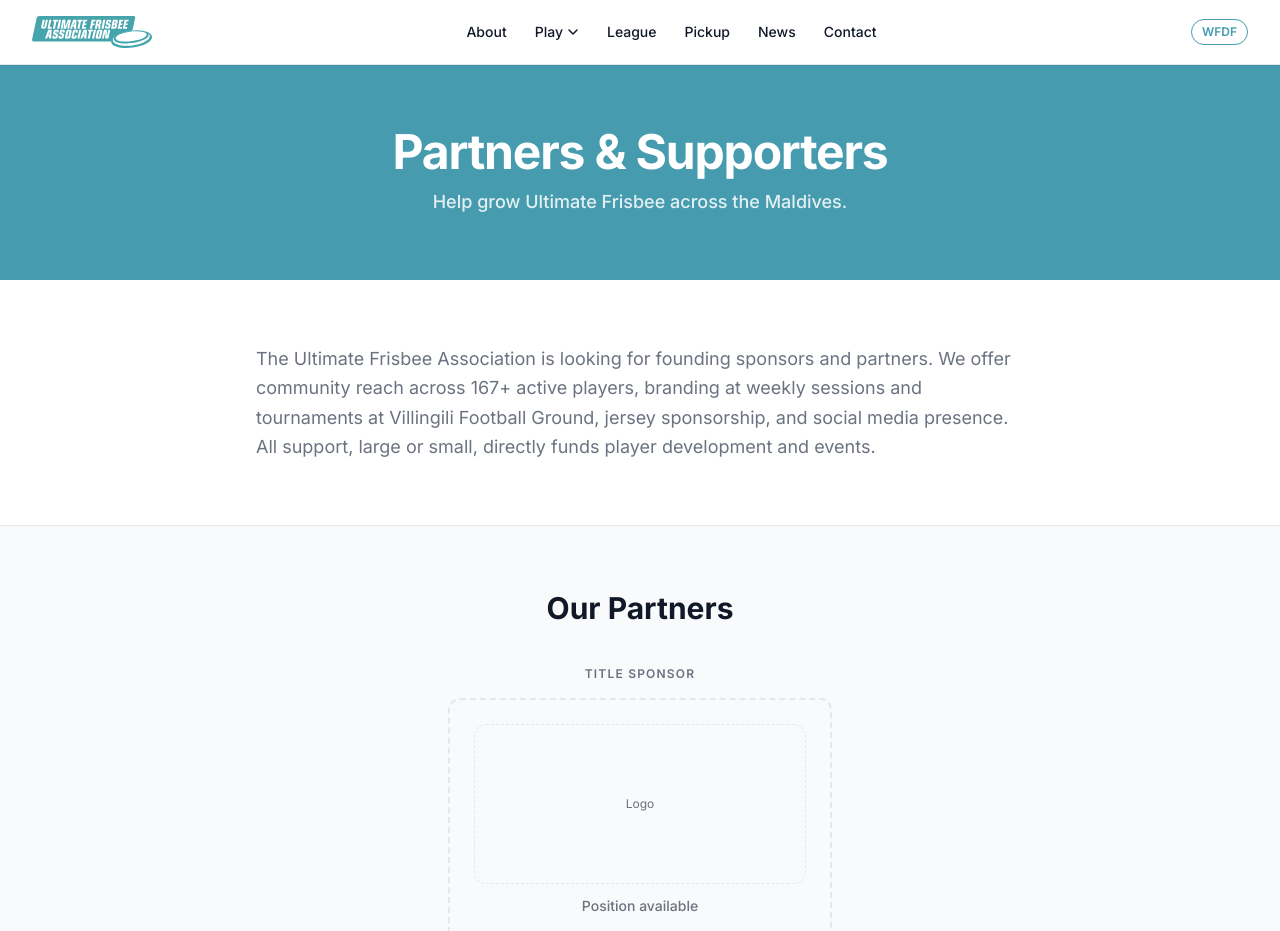
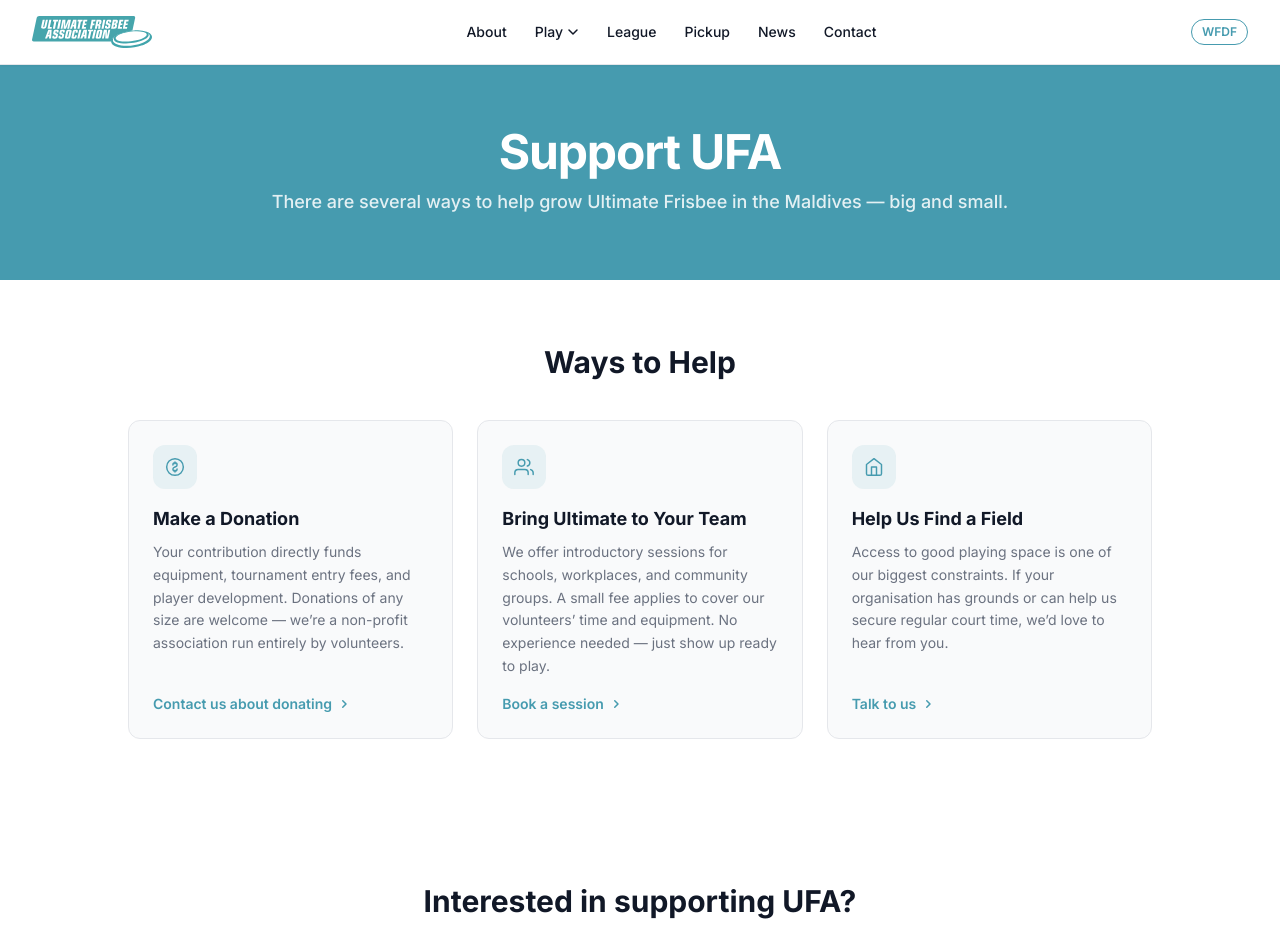
Before and after one commit to ammmsl/frisbee.mv, a Next.js app: page /sponsors in a window 1280 px wide. Shown: the top 931 px of the page. Built offline with nearby package versions, Linux system fonts and the light colour scheme.

Commit message:
Sponsor Page Rework

```diff
--- a/app/(site)/sponsors/page.tsx
+++ b/app/(site)/sponsors/page.tsx
@@ -20,9 +20,9 @@ const sponsors = sponsorsData as Sponsor[];
 
 export function generateMetadata(): Metadata {
   return {
-    title: 'Sponsors | frisbee.mv',
+    title: 'Support UFA | frisbee.mv',
     description:
-      'Support the Ultimate Frisbee Association. Sponsorship opportunities for organisations who want to back the growth of Ultimate Frisbee in the Maldives.',
+      'Support the Ultimate Frisbee Association. Donate, book an introductory session, or help us find playing space in the Maldives.',
   };
 }
 
@@ -30,27 +30,6 @@ export function generateMetadata(): Metadata {
 
 function getActiveSponsorsByTier(tier: Sponsor['tier']): Sponsor[] {
   return sponsors.filter((s) => s.tier === tier && s.active);
-}
-
-/* ─── Placeholder card ──────────────────────────────────────────────────────── */
-
-function PlaceholderCard({ size }: { size: 'large' | 'medium' | 'small' }) {
-  const logoHeight: Record<string, string> = {
-    large: 'h-40',
-    medium: 'h-32',
-    small: 'h-24',
-  };
-  return (
-    <div className="rounded-xl border-2 border-dashed border-[var(--border)] bg-[var(--bg-surface)] p-6 flex flex-col items-center justify-center gap-3 text-center">
-      <div
-        className={`${logoHeight[size]} w-full rounded-lg border border-dashed border-[var(--border)] flex items-center justify-center`}
-        aria-hidden="true"
-      >
-        <span className="text-xs text-[var(--text-muted)]">Logo</span>
-      </div>
-      <p className="text-sm text-[var(--text-muted)] font-medium">Position available</p>
-    </div>
-  );
 }
 
 /* ─── Active sponsor card ───────────────────────────────────────────────────── */
@@ -87,6 +66,8 @@ export default function SponsorsPage() {
   const titleSponsors = getActiveSponsorsByTier('title');
   const goldSponsors = getActiveSponsorsByTier('gold');
   const communitySponsors = getActiveSponsorsByTier('community');
+  const hasAnyActive =
+    titleSponsors.length > 0 || goldSponsors.length > 0 || communitySponsors.length > 0;
 
   return (
     <>
@@ -97,78 +78,193 @@ export default function SponsorsPage() {
       >
         <div className="mx-auto max-w-3xl text-center">
           <h1 className="text-4xl sm:text-5xl font-bold text-white tracking-tight mb-3">
-            Partners &amp; Supporters
+            Support UFA
           </h1>
           <p className="text-lg text-white/85 font-medium">
-            Help grow Ultimate Frisbee across the Maldives.
+            There are several ways to help grow Ultimate Frisbee in the Maldives — big and small.
           </p>
         </div>
       </section>
 
-      {/* ── Overview ──────────────────────────────────────────────────────── */}
-      <section className="py-16 px-4">
-        <div className="mx-auto max-w-3xl">
-          <p className="text-lg text-[var(--text-muted)] leading-relaxed">
-            The Ultimate Frisbee Association is looking for founding sponsors and partners. We
-            offer community reach across 167+ active players, branding at weekly sessions and
-            tournaments at Villingili Football Ground, jersey sponsorship, and social media
-            presence. All support, large or small, directly funds player development and events.
+      {/* ── Ways to Support ───────────────────────────────────────────────── */}
+      <section className="py-16 px-4" aria-labelledby="ways-heading">
+        <div className="mx-auto max-w-5xl">
+          <h2
+            id="ways-heading"
+            className="text-2xl sm:text-3xl font-bold text-[var(--text-primary)] mb-10 text-center"
+          >
+            Ways to Help
+          </h2>
+
+          <div className="grid gap-6 lg:grid-cols-3">
+            {/* Card 1 — Donate */}
+            <div className="rounded-xl border border-[var(--border)] bg-[var(--bg-surface)] p-6 flex flex-col gap-4">
+              <div className="w-11 h-11 rounded-lg bg-[var(--accent)]/10 flex items-center justify-center shrink-0" aria-hidden="true">
+                <svg
+                  xmlns="http://www.w3.org/2000/svg"
+                  viewBox="0 0 24 24"
+                  fill="none"
+                  stroke="currentColor"
+                  strokeWidth="1.75"
+                  strokeLinecap="round"
+                  strokeLinejoin="round"
+                  className="w-5 h-5 text-[var(--accent)]"
+                >
+                  <path d="M12 2C6.48 2 2 6.48 2 12s4.48 10 10 10 10-4.48 10-10S17.52 2 12 2z" />
+                  <path d="M12 6v2M12 16v2M9.5 9.5a2.5 2.5 0 0 1 5 0c0 1.5-1 2-2.5 2.5S9.5 13 9.5 14.5a2.5 2.5 0 0 0 5 0" />
+                </svg>
+              </div>
+              <div className="flex flex-col gap-2 flex-1">
+                <h3 className="text-lg font-bold text-[var(--text-primary)]">Make a Donation</h3>
+                <p className="text-sm text-[var(--text-muted)] leading-relaxed flex-1">
+                  Your contribution directly funds equipment, tournament entry fees, and player
+                  development. Donations of any size are welcome — we&rsquo;re a non-profit
+                  association run entirely by volunteers.
                 </p>
+              </div>
+              <Link
+                href="/contact"
+                className="inline-flex items-center gap-1 text-sm font-semibold text-[var(--accent)] hover:text-[var(--accent-hover)] focus-visible:outline-2 focus-visible:outline-offset-2 focus-visible:outline-[var(--accent)] rounded transition-colors"
+              >
+                Contact us about donating
+                <svg xmlns="http://www.w3.org/2000/svg" viewBox="0 0 16 16" fill="currentColor" className="w-4 h-4" aria-hidden="true">
+                  <path fillRule="evenodd" d="M6.22 4.22a.75.75 0 0 1 1.06 0l3.25 3.25a.75.75 0 0 1 0 1.06L7.28 11.78a.75.75 0 0 1-1.06-1.06L8.94 8 6.22 5.28a.75.75 0 0 1 0-1.06Z" clipRule="evenodd" />
+                </svg>
+              </Link>
+            </div>
+
+            {/* Card 2 — Intro Sessions */}
+            <div className="rounded-xl border border-[var(--border)] bg-[var(--bg-surface)] p-6 flex flex-col gap-4">
+              <div className="w-11 h-11 rounded-lg bg-[var(--accent)]/10 flex items-center justify-center shrink-0" aria-hidden="true">
+                <svg
+                  xmlns="http://www.w3.org/2000/svg"
+                  viewBox="0 0 24 24"
+                  fill="none"
+                  stroke="currentColor"
+                  strokeWidth="1.75"
+                  strokeLinecap="round"
+                  strokeLinejoin="round"
+                  className="w-5 h-5 text-[var(--accent)]"
+                >
+                  <path d="M17 21v-2a4 4 0 0 0-4-4H5a4 4 0 0 0-4 4v2" />
+                  <circle cx="9" cy="7" r="4" />
+                  <path d="M23 21v-2a4 4 0 0 0-3-3.87" />
+                  <path d="M16 3.13a4 4 0 0 1 0 7.75" />
+                </svg>
+              </div>
+              <div className="flex flex-col gap-2 flex-1">
+                <h3 className="text-lg font-bold text-[var(--text-primary)]">Bring Ultimate to Your Team</h3>
+                <p className="text-sm text-[var(--text-muted)] leading-relaxed flex-1">
+                  We offer introductory sessions for schools, workplaces, and community groups. A
+                  small fee applies to cover our volunteers&rsquo; time and equipment. No experience
+                  needed — just show up ready to play.
+                </p>
+              </div>
+              <Link
+                href="/contact"
+                className="inline-flex items-center gap-1 text-sm font-semibold text-[var(--accent)] hover:text-[var(--accent-hover)] focus-visible:outline-2 focus-visible:outline-offset-2 focus-visible:outline-[var(--accent)] rounded transition-colors"
+              >
+                Book a session
+                <svg xmlns="http://www.w3.org/2000/svg" viewBox="0 0 16 16" fill="currentColor" className="w-4 h-4" aria-hidden="true">
+                  <path fillRule="evenodd" d="M6.22 4.22a.75.75 0 0 1 1.06 0l3.25 3.25a.75.75 0 0 1 0 1.06L7.28 11.78a.75.75 0 0 1-1.06-1.06L8.94 8 6.22 5.28a.75.75 0 0 1 0-1.06Z" clipRule="evenodd" />
+                </svg>
+              </Link>
+            </div>
+
+            {/* Card 3 — Facility */}
+            <div className="rounded-xl border border-[var(--border)] bg-[var(--bg-surface)] p-6 flex flex-col gap-4">
+              <div className="w-11 h-11 rounded-lg bg-[var(--accent)]/10 flex items-center justify-center shrink-0" aria-hidden="true">
+                <svg
+                  xmlns="http://www.w3.org/2000/svg"
+                  viewBox="0 0 24 24"
+                  fill="none"
+                  stroke="currentColor"
+                  strokeWidth="1.75"
+                  strokeLinecap="round"
+                  strokeLinejoin="round"
+                  className="w-5 h-5 text-[var(--accent)]"
+                >
+                  <path d="M3 9l9-7 9 7v11a2 2 0 0 1-2 2H5a2 2 0 0 1-2-2z" />
+                  <polyline points="9 22 9 12 15 12 15 22" />
+                </svg>
+              </div>
+              <div className="flex flex-col gap-2 flex-1">
+                <h3 className="text-lg font-bold text-[var(--text-primary)]">Help Us Find a Field</h3>
+                <p className="text-sm text-[var(--text-muted)] leading-relaxed flex-1">
+                  Access to good playing space is one of our biggest constraints. If your
+                  organisation has grounds or can help us secure regular court time, we&rsquo;d love
+                  to hear from you.
+                </p>
+              </div>
+              <Link
+                href="/contact"
+                className="inline-flex items-center gap-1 text-sm font-semibold text-[var(--accent)] hover:text-[var(--accent-hover)] focus-visible:outline-2 focus-visible:outline-offset-2 focus-visible:outline-[var(--accent)] rounded transition-colors"
+              >
+                Talk to us
+                <svg xmlns="http://www.w3.org/2000/svg" viewBox="0 0 16 16" fill="currentColor" className="w-4 h-4" aria-hidden="true">
+                  <path fillRule="evenodd" d="M6.22 4.22a.75.75 0 0 1 1.06 0l3.25 3.25a.75.75 0 0 1 0 1.06L7.28 11.78a.75.75 0 0 1-1.06-1.06L8.94 8 6.22 5.28a.75.75 0 0 1 0-1.06Z" clipRule="evenodd" />
+                </svg>
+              </Link>
+            </div>
+          </div>
         </div>
       </section>
 
-      {/* ── Sponsor tier grid ─────────────────────────────────────────────── */}
+      {/* ── Partners (only shown when at least one active sponsor exists) ───── */}
+      {hasAnyActive && (
         <section
           className="py-16 px-4 bg-[var(--bg-surface)] border-y border-[var(--border)]"
-        aria-labelledby="tiers-heading"
+          aria-labelledby="partners-heading"
         >
           <div className="mx-auto max-w-5xl">
             <h2
-            id="tiers-heading"
+              id="partners-heading"
               className="text-2xl sm:text-3xl font-bold text-[var(--text-primary)] mb-10 text-center"
             >
-            Our Partners
+              Our Partners &amp; Supporters
             </h2>
 
-          {/* Title Sponsor — 1 slot */}
+            {titleSponsors.length > 0 && (
               <div className="mb-10">
                 <p className="text-xs font-semibold uppercase tracking-widest text-[var(--text-muted)] mb-4 text-center">
                   Title Sponsor
                 </p>
                 <div className="max-w-sm mx-auto">
-              {titleSponsors.length > 0 ? (
-                titleSponsors.map((s) => <SponsorCard key={s.id} sponsor={s} />)
-              ) : (
-                <PlaceholderCard size="large" />
-              )}
+                  {titleSponsors.map((s) => (
+                    <SponsorCard key={s.id} sponsor={s} />
+                  ))}
                 </div>
               </div>
+            )}
 
-          {/* Gold Partners — 2 slots */}
+            {goldSponsors.length > 0 && (
               <div className="mb-10">
                 <p className="text-xs font-semibold uppercase tracking-widest text-[var(--text-muted)] mb-4 text-center">
                   Gold Partners
                 </p>
                 <div className="grid gap-4 sm:grid-cols-2 max-w-2xl mx-auto">
-              {goldSponsors.length > 0
-                ? goldSponsors.map((s) => <SponsorCard key={s.id} sponsor={s} />)
-                : [0, 1].map((i) => <PlaceholderCard key={i} size="medium" />)}
+                  {goldSponsors.map((s) => (
+                    <SponsorCard key={s.id} sponsor={s} />
+                  ))}
                 </div>
               </div>
+            )}
 
-          {/* Community Supporters — 3 slots */}
+            {communitySponsors.length > 0 && (
               <div>
                 <p className="text-xs font-semibold uppercase tracking-widest text-[var(--text-muted)] mb-4 text-center">
                   Community Supporters
                 </p>
                 <div className="grid gap-4 sm:grid-cols-2 lg:grid-cols-3">
-              {communitySponsors.length > 0
-                ? communitySponsors.map((s) => <SponsorCard key={s.id} sponsor={s} />)
-                : [0, 1, 2].map((i) => <PlaceholderCard key={i} size="small" />)}
+                  {communitySponsors.map((s) => (
+                    <SponsorCard key={s.id} sponsor={s} />
+                  ))}
                 </div>
               </div>
+            )}
           </div>
         </section>
+      )}
 
       {/* ── Contact CTA ───────────────────────────────────────────────────── */}
       <section className="py-20 px-4 text-center">
@@ -177,8 +273,8 @@ export default function SponsorsPage() {
             Interested in supporting UFA?
           </h2>
           <p className="text-[var(--text-muted)] mb-8">
-            We&rsquo;d love to hear from you. Get in touch and we&rsquo;ll share our sponsorship
-            package.
+            We&rsquo;d love to hear from you — whether you want to donate, book a session, or
+            discuss another way to help.
           </p>
           <Link
             href="/contact"
```
Lines whose indentation alone changed are shown as unchanged.
